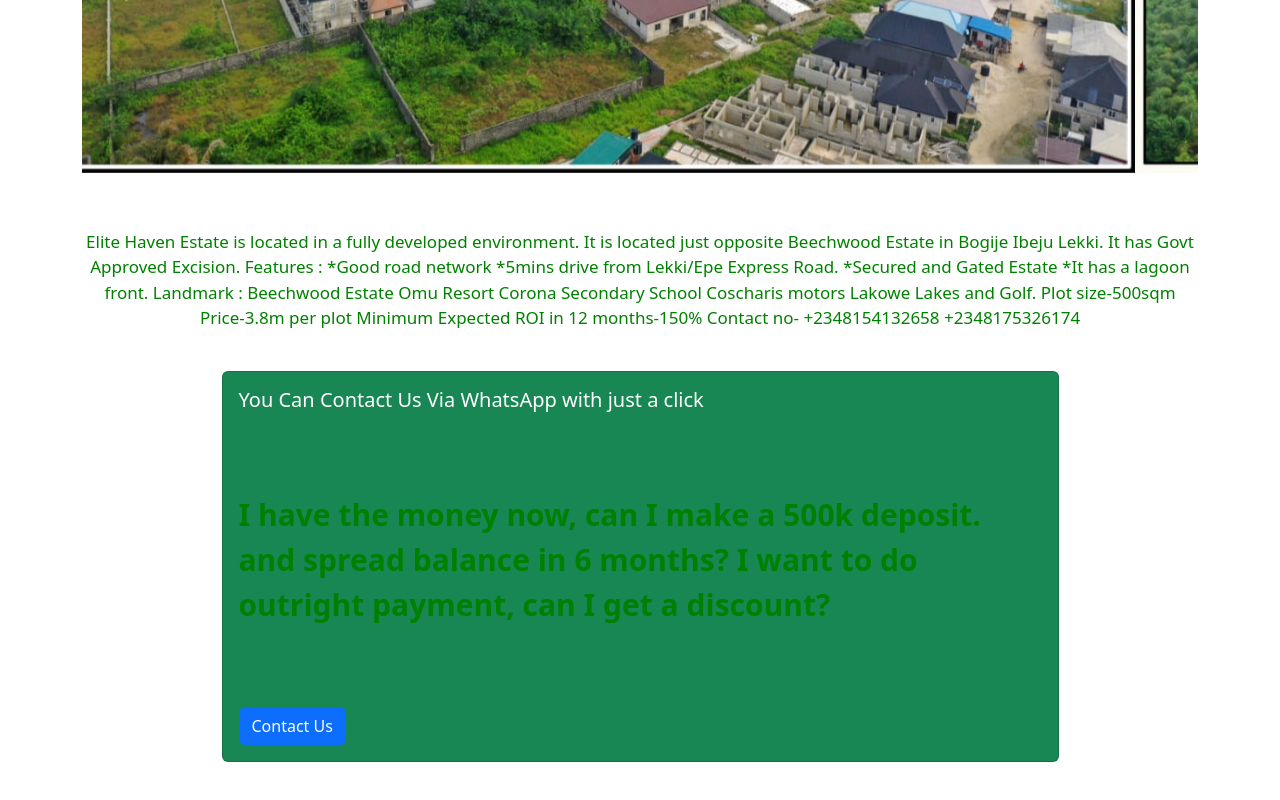
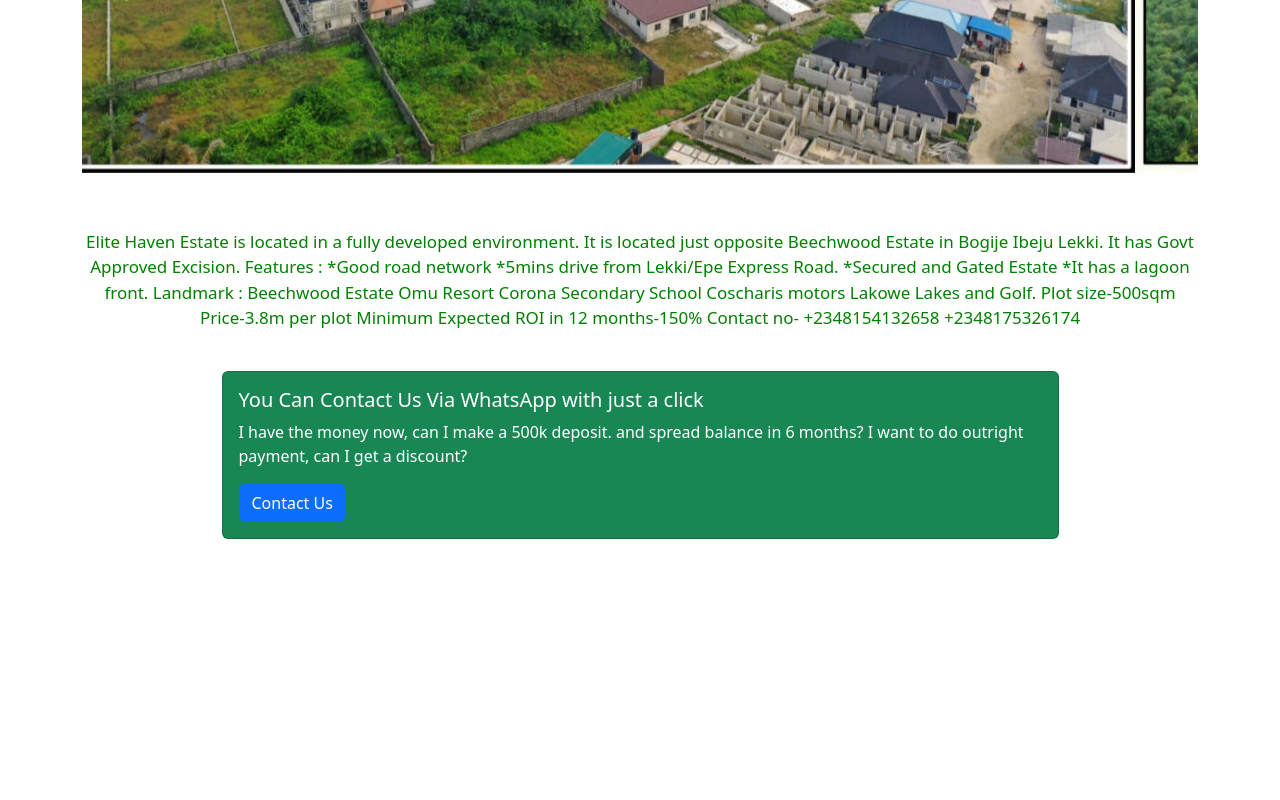
Before and after one commit to Sun3350/NestGeeks, a plain HTML site: page Index.html in a window 1280 px wide. Shown: the part 776-1576 px from the top of the page. After the commit the page ends 1395 px from the top, so only its background shows below. Drawn offline with nearby package versions, Linux system fonts and the light colour scheme.

Commit message:
Update Index.html

```diff
--- a/Index.html
+++ b/Index.html
@@ -17,13 +17,7 @@
             justify-content: center;
             align-items: center;
         }
-         .container p{
-            font-size: 30px;
-            color: green;
-            font-weight: 700;
-            margin-top: 10vh;
-            margin-bottom: 10vh;
-         }
+
          .description:nth-child(1){
             font-size: 17px;
             color: green;
```
